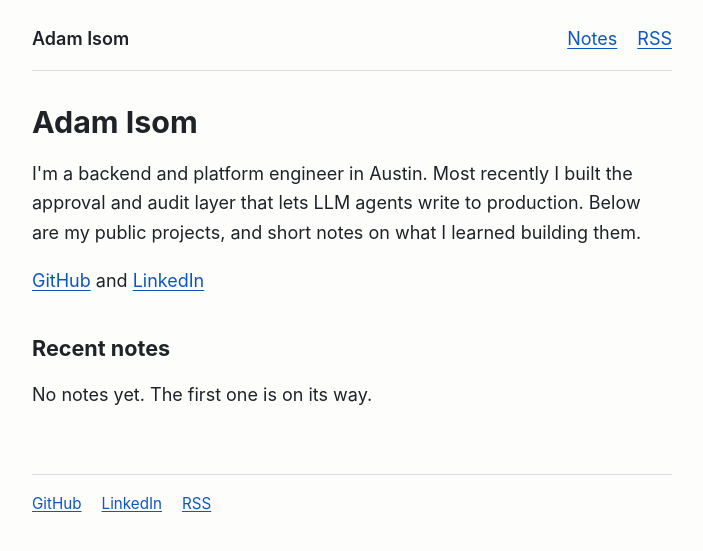
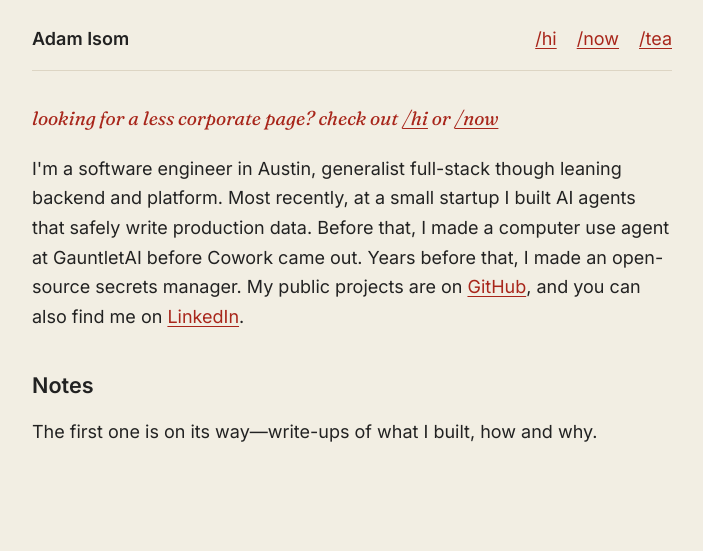
Before and after one commit to adamisom/adamisom.github.io, a Jekyll site: the page built from index.html, in a window 1280 px wide. Shown: the top 551 px of the page, without its empty margins (288-991 px from the left). Built offline with Jekyll 4.4.1, drawn with Linux system fonts in a browser that asks for light colours.

Commit message:
add /hi and /now pages, simplify home page, match site colors to /hi and /tea

```diff
--- a/_includes/note-list.html
+++ b/_includes/note-list.html
@@ -10,5 +10,5 @@
   {% endfor %}
 </ul>
 {% else %}
-<p>No notes yet. The first one is on its way.</p>
+<p>The first one is on its way—write-ups of what I built, how and why.</p>
 {% endif %}
--- a/_layouts/default.html
+++ b/_layouts/default.html
@@ -11,25 +11,23 @@
   {% endif %}
   <meta name="description" content="{{ page.description | default: page.excerpt | default: site.description | strip_html | normalize_whitespace | truncate: 160 | escape }}">
   {% unless page.url == "/404.html" %}<link rel="canonical" href="{{ page.url | absolute_url }}">{% endunless %}
-  <link rel="stylesheet" href="{{ '/css/site.css' | relative_url }}">
-  {% feed_meta %}
+  <link rel="preconnect" href="https://fonts.googleapis.com">
+  <link rel="preconnect" href="https://fonts.gstatic.com" crossorigin>
+  <link href="https://fonts.googleapis.com/css2?family=Fraunces:ital,wght@1,400&family=Inter:wght@400;600&display=swap" rel="stylesheet">
+  <link rel="stylesheet" href="{{ '/css/site.css' | relative_url }}?v={{ site.time | date: '%s' }}">
 </head>
 <body>
   <a class="skip" href="#content">Skip to content</a>
   <header class="site-header">
     <a class="site-name" href="{{ '/' | relative_url }}">{{ site.title }}</a>
     <nav aria-label="Main">
-      <a href="{{ '/notes/' | relative_url }}">Notes</a>
-      <a href="{{ '/feed.xml' | relative_url }}">RSS</a>
+      <a href="{{ '/hi/' | relative_url }}">/hi</a>
+      <a href="{{ '/now/' | relative_url }}">/now</a>
+      <a href="{{ '/tea/' | relative_url }}">/tea</a>
     </nav>
   </header>
   <main id="content">
     {{ content }}
   </main>
-  <footer class="site-footer">
-    <a href="{{ site.links.github }}">GitHub</a>
-    <a href="{{ site.links.linkedin }}">LinkedIn</a>
-    <a href="{{ '/feed.xml' | relative_url }}">RSS</a>
-  </footer>
 </body>
 </html>
--- a/css/site.css
+++ b/css/site.css
@@ -1,20 +1,20 @@
 :root {
-  --bg: #fdfdfc;
-  --text: #1f2328;
-  --muted: #59636e;
-  --link: #0b57c2;
-  --rule: #d8dee4;
-  --code-bg: #f2f4f6;
+  --bg: #f2eee3;
+  --text: #222;
+  --muted: #6b655a;
+  --link: #a8261b;
+  --rule: #ddd5c4;
+  --code-bg: #fbf8f1;
 }
 
 @media (prefers-color-scheme: dark) {
   :root {
-    --bg: #15171a;
-    --text: #e6e8eb;
-    --muted: #a0a8b2;
-    --link: #7fb2ff;
-    --rule: #33383f;
-    --code-bg: #1f2328;
+    --bg: #1c1a17;
+    --text: #ece6da;
+    --muted: #a59e90;
+    --link: #e0604f;
+    --rule: #3a362f;
+    --code-bg: #26231f;
   }
 }
 
@@ -28,7 +28,7 @@ body {
   padding: 0 1rem 3rem;
   background: var(--bg);
   color: var(--text);
-  font: 1.125rem/1.65 -apple-system, BlinkMacSystemFont, "Segoe UI", Roboto, Helvetica, Arial, sans-serif;
+  font: 1.125rem/1.65 Inter, -apple-system, BlinkMacSystemFont, "Segoe UI", Roboto, Helvetica, Arial, sans-serif;
   overflow-wrap: break-word;
 }
 
@@ -88,3 +88,6 @@ th, td { border: 1px solid var(--rule); padding: 0.35rem 0.6rem; text-align: lef
   border-top: 1px solid var(--rule);
   font-size: 0.95rem;
 }
+
+.aside { font-family: "Fraunces", Georgia, serif; font-style: italic; font-size: 1.2rem; color: var(--link); }
+.aside a { color: inherit; }
--- /dev/null
+++ b/hi/index.html
@@ -0,0 +1,3 @@
+---
+---
+{% include hi.html %}
--- a/index.html
+++ b/index.html
@@ -2,24 +2,12 @@
 layout: default
 ---
 <section class="intro">
-  <h1>Adam Isom</h1>
-  <p>I'm a backend and platform engineer in Austin. Most recently I built the approval and audit layer that lets LLM agents write to production. Below are my public projects, and short notes on what I learned building them.</p>
-  <p><a href="{{ site.links.github }}">GitHub</a> and <a href="{{ site.links.linkedin }}">LinkedIn</a></p>
+  <p class="aside">looking for a less corporate page? check out <a href="{{ '/hi/' | relative_url }}">/hi</a> or <a href="{{ '/now/' | relative_url }}">/now</a></p>
+  <p>I'm a software engineer in Austin, generalist full-stack though leaning backend and platform. Most recently, at a small startup I built AI agents that safely write production data. Before that, I made a computer use agent at GauntletAI before Cowork came out. Years before that, I made an open-source secrets manager. My public projects are on <a href="{{ site.links.github }}">GitHub</a>, and you can also find me on <a href="{{ site.links.linkedin }}">LinkedIn</a>.</p>
 </section>
 
-{% if site.data.projects.size > 0 %}
-<section aria-labelledby="projects">
-  <h2 id="projects">Projects</h2>
-  <ul class="project-list">
-    {% for project in site.data.projects %}
-    <li><a href="{{ project.url }}">{{ project.name }}</a>. {{ project.summary }}</li>
-    {% endfor %}
-  </ul>
-</section>
-{% endif %}
-
-<section aria-labelledby="recent">
-  <h2 id="recent">Recent notes</h2>
+<section aria-labelledby="notes">
+  <h2 id="notes">Notes</h2>
   {% include note-list.html limit=5 %}
   {% if site.posts.size > 5 %}<p><a href="{{ '/notes/' | relative_url }}">All notes</a></p>{% endif %}
 </section>
--- /dev/null
+++ b/now/index.html
@@ -0,0 +1,3 @@
+---
+---
+{% include hi.html now=true %}
```
Also changed, not shown: _includes/hi.html (added, +94 -0 lines), README.md, hi/adam.jpg (added).
